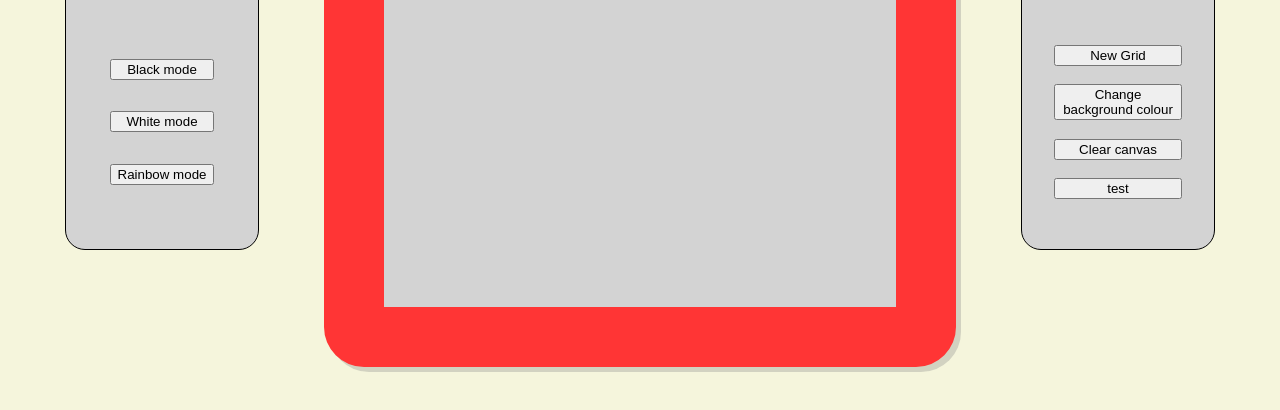
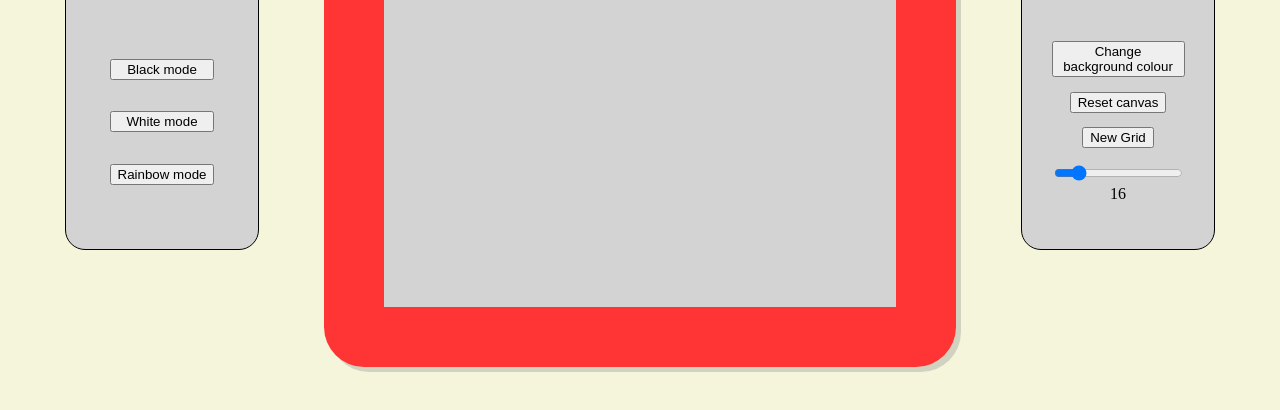
Before and after one commit to kenkneelee/odin-etch-a-sketch, a plain HTML site: page index.html in a window 1280 px wide. Shown: the part 384-794 px from the top of the page. Drawn offline with Linux system fonts and the light colour scheme.

Commit message:
added slider to change grid size

```diff
--- a/index.html
+++ b/index.html
@@ -34,11 +34,13 @@
         <div id="right">
             <h2>Canvas</h2>
             <div id="rightbuttons">
-                <button id="newgrid">New Grid</buton>
                 <button id="changebg">Change background colour</button>
-                <button id="clear">Clear canvas</button>
-                <button id="test">test</button>
-
+                <button id="clear">Reset canvas</button>
+                <button id="newgrid">New Grid</button>
+                <div class="slidecontainer">
+                    <input type="range" min="1" max="100" value="16" class="slider" id="gridSlider">
+                    <div id="gridValue"></div>
+                </div>
             </div>
         </div>
     </div>
--- a/scripts/main.js
+++ b/scripts/main.js
@@ -1,13 +1,14 @@
 const container = document.querySelector('#container');
 let sides = 16;
 
+/* on document load start a game with 16x16 grid, enable etch functionality */
 document.onload = load();
-
 function load() {
     game(16);
     etch();
 }
 
+/* function to run a game given input of side length */
 function game(sides) {
     for (let i = 0; i < (sides ** 2); i++) {
         let size = 100 / sides;
@@ -19,6 +20,8 @@ function game(sides) {
         container.appendChild(box);
     }
 }
+
+/* function to change background colour of grid square div */
 
 function etch() {
 const boxes = document.querySelectorAll('.box');
@@ -32,6 +35,8 @@ boxes.forEach((box) => {
 })
 }
 
+/* clear button to reset canvas to grey background */
+
 document.getElementById("clear").onclick = function () { clear() };
 
 function clear() {
@@ -41,6 +46,7 @@ function clear() {
     })
 }
 
+/* button and accompanying function to change grid to random colour */
 
 document.getElementById("changebg").onclick = function () { changeBg() };
 
@@ -53,7 +59,13 @@ function changeBg() {
     )
 }
 
-document.getElementById("newgrid").onclick = function () { newGrid() };
+/* button and function to delete all grid squares, start new game with prompt number of grid squares, enable etch */
+
+document.getElementById("newgrid").onclick = function () {
+    newGrid();
+    game(prompt("Enter grid size (1-100):"));
+    etch()};
+
 
 function newGrid() {
     let allBoxes = container.getElementsByClassName('box');
@@ -62,5 +74,16 @@ function newGrid() {
       });
 }
 
-document.getElementById("test").onclick = function () { game(16);
-   etch()};
+/* */
+
+var slider = document.getElementById("gridSlider");
+var output = document.getElementById("gridValue");
+output.innerHTML = slider.value; // Display the default slider value
+
+// Update the current slider value (each time you drag the slider handle)
+slider.oninput = function() {
+  output.innerHTML = this.value;
+  newGrid();
+  game(slider.value);
+  etch();
+}
--- a/styles/style.css
+++ b/styles/style.css
@@ -66,10 +66,13 @@ body {
     display: flex;
     flex-direction: column;
     justify-content: space-evenly;
+    align-items: center;
     height:100%;
 }
 
-
+.slidecontainer {
+    text-align: center;
+}
 
 
 
```
